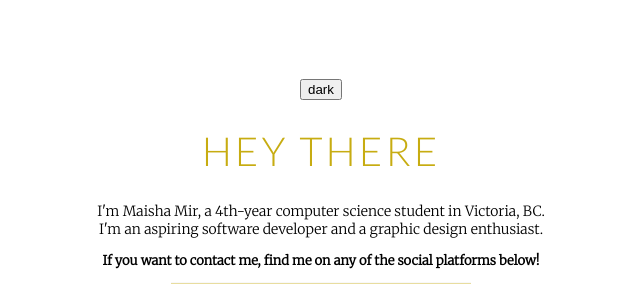
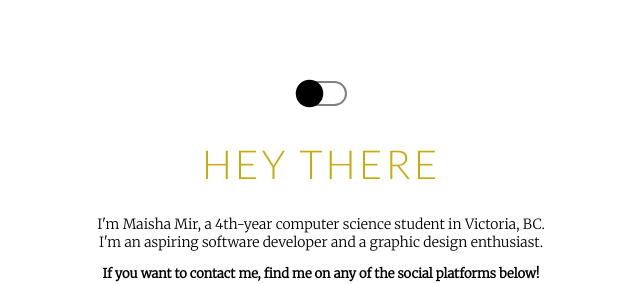
Before and after one commit to maishamir/maishamir.github.io-old, a plain HTML site: page index.html in a window 1280 px wide. Shown: the top 284 px of the page, without its empty margins (319-959 px from the left). Drawn offline with Linux system fonts and the light colour scheme.

Commit message:
added toggle button

```diff
--- a/app.js
+++ b/app.js
@@ -1,20 +1,31 @@
-let toggle = document.querySelector(".toggle-theme");
+// let toggle = document.querySelector(".toggle-theme");
+// document.body.classList.remove("teal");
+
+// toggle.addEventListener("click", function (e) {
+//   e.preventDefault();
+
+//   if (document.body.classList.contains("teal")) {
+//     // Turning the theme off:
+//     document.body.classList.remove("teal");
+
+//     // Reverse logic on the button text, so that users can turn
+//     // the theme back on:
+//     toggle.innerText = "Turn theme on";
+//   } else {
+//     document.body.classList.add("teal");
+//     toggle.innerText = "Turn theme off";
+//   }
+// });
+
+// // if()
+
+var checkbox = document.querySelector("input[type=checkbox]");
 document.body.classList.remove("teal");
 
-toggle.addEventListener("click", function (e) {
-  e.preventDefault();
-
-  if (document.body.classList.contains("teal")) {
-    // Turning the theme off:
+checkbox.addEventListener("change", function () {
+  if (this.checked) {
+    document.body.classList.add("teal");
+  } else {
     document.body.classList.remove("teal");
-
-    // Reverse logic on the button text, so that users can turn
-    // the theme back on:
-    toggle.innerText = "Turn theme on";
-  } else {
-    document.body.classList.add("teal");
-    toggle.innerText = "Turn theme off";
   }
 });
-
-// if()
--- a/index.html
+++ b/index.html
@@ -11,7 +11,7 @@
 <body class="teal">
 <!-- <body> -->
 
-    <button class="toggle-theme">dark</button>
+    <input type="checkbox" class="toggle-theme"/>
 
     <h1>Hey there</h1>
 
--- a/maisha.css
+++ b/maisha.css
@@ -104,3 +104,39 @@ hr {
 .facebook {
   color: blue;
 }
+
+/* toggle-theme button */
+
+input[type="checkbox"] {
+  -webkit-appearance: none;
+
+  width: 50px;
+  height: 25px;
+  border-radius: 100px;
+  box-shadow: inset 0px 0px 0px 2px gray;
+  position: relative;
+  transition: all 0.3s ease-in-out;
+  outline: none;
+}
+
+input[type="checkbox"]:checked {
+  background-color: rgba(189, 142, 52, 0.2);
+  box-shadow: inset 0px 0px 0px 2px rgb(184, 137, 50);
+}
+
+input[type="checkbox"]::before {
+  content: "";
+  position: absolute;
+  left: 0;
+  border-radius: 100px;
+  transform: scale(1.1);
+  width: 25px;
+  height: 25px;
+  background-color: black;
+  transition: all 0.3s ease-in-out;
+}
+
+input[type="checkbox"]:checked::before {
+  left: 25px;
+  background-color: rgb(211, 158, 59);
+}
```
